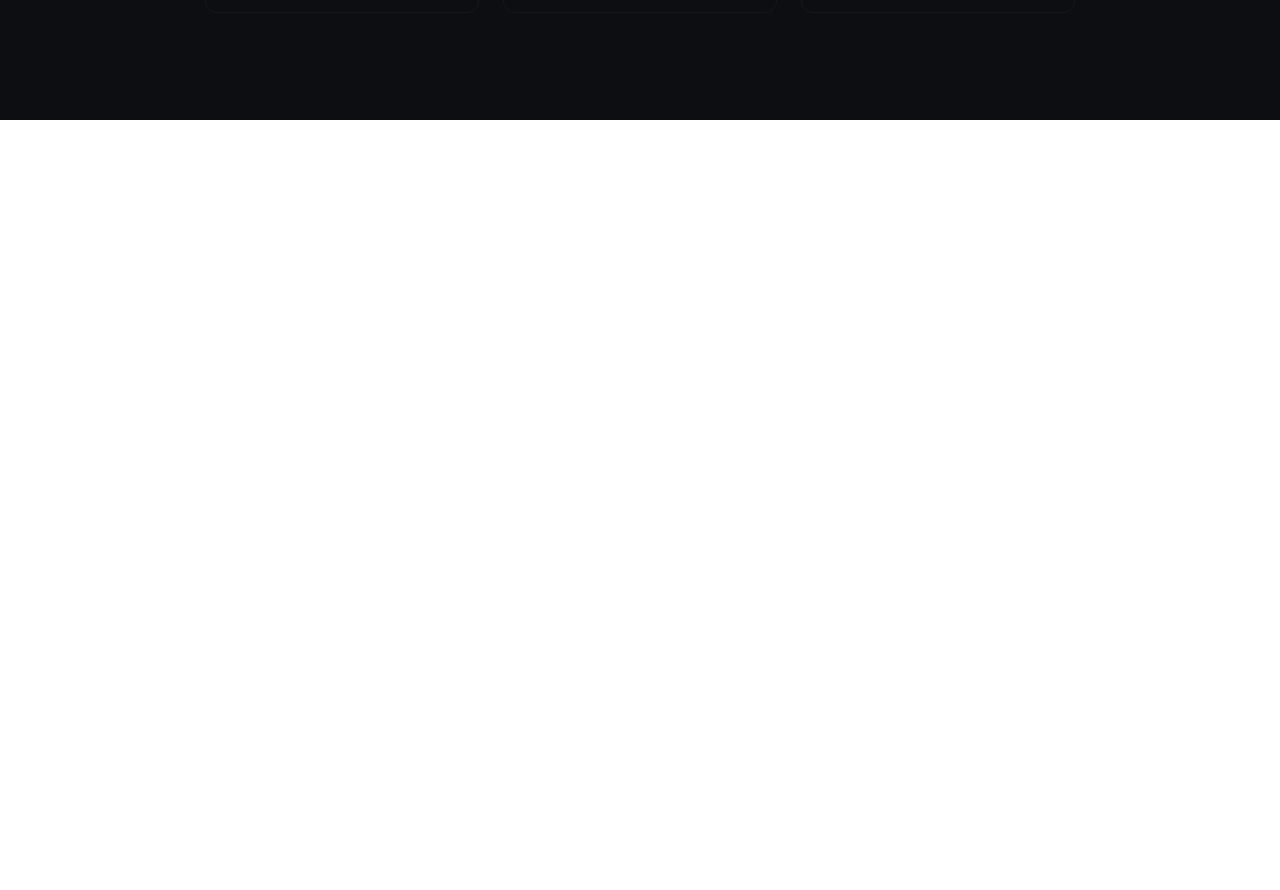
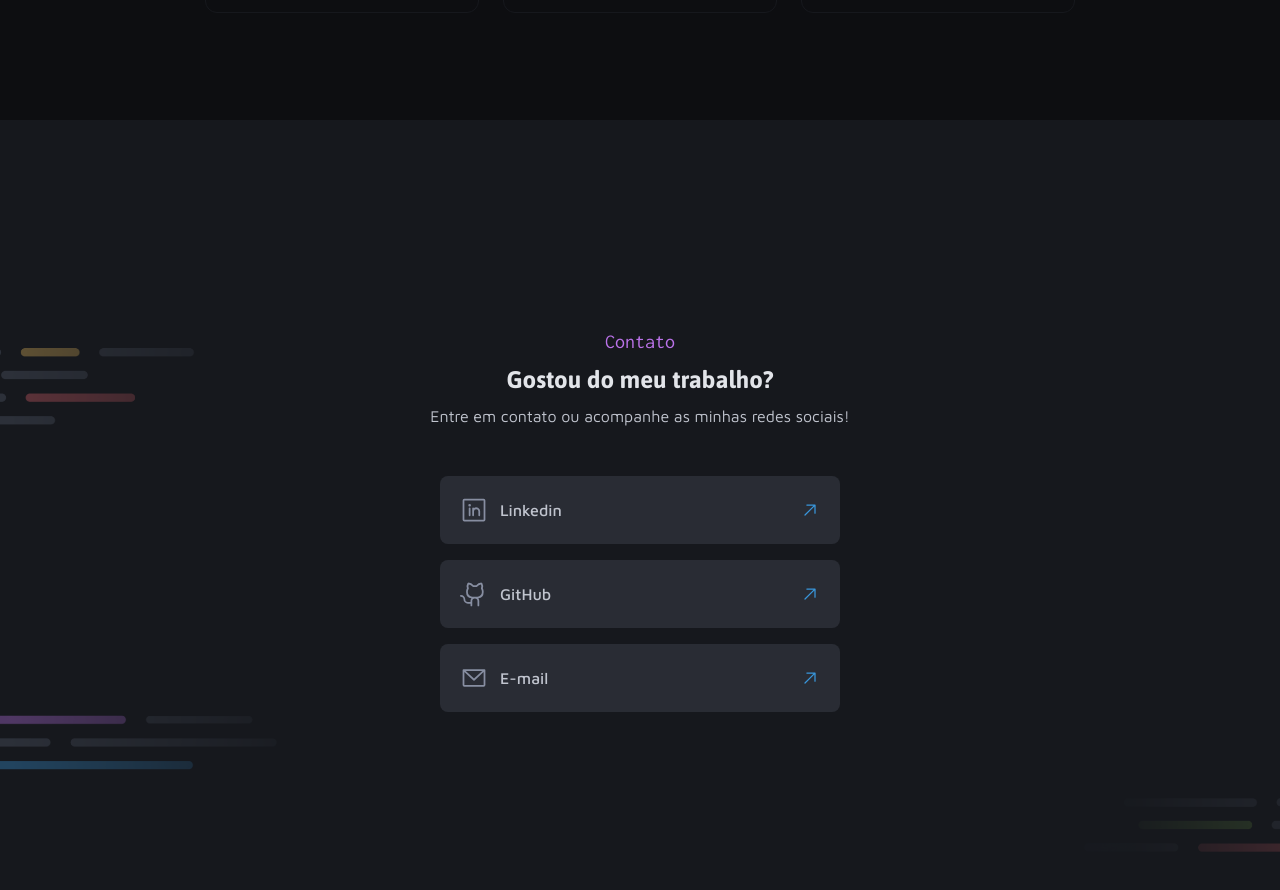
Before and after one commit to mateushr23/portfolio, a React (Vite) app: page / in a window 1280 px wide. Shown: the part 1960-2850 px from the top of the page. Before the commit the page ends 2080 px from the top, so only its background shows below. Built offline with nearby package versions, Linux system fonts and the light colour scheme.

Commit message:
feat: add contacts session

```diff
--- a/src/App.tsx
+++ b/src/App.tsx
@@ -1,8 +1,16 @@
+import { Contacts } from "./components/Contacts"
 import { Header } from "./components/Header"
 import { Projects } from "./components/Projects"
 import { Services } from "./components/Services"
 import { Tech } from "./components/Tech"
 import { CaretDoubleDown } from "@phosphor-icons/react"
+
+function scrollDown() {
+  window.scrollBy({
+    top: window.innerHeight,
+    behavior: "smooth",
+  })
+}
 
 export function App() {
   return (
@@ -17,7 +25,10 @@
           <Tech src={"./assets/React.svg"} text={"React"} />
           <Tech src={"./assets/Node.js.svg"} text={"Node.js"} />
         </div>
-        <CaretDoubleDown className="mt-24 size-8 text-gray400" />
+        <CaretDoubleDown
+          className="mt-24 size-8 text-gray400 cursor-pointer"
+          onClick={scrollDown}
+        />
       </div>
       <div className="flex flex-col items-center text-center min-h-screen bg-gray200">
         <Projects />
@@ -25,6 +36,9 @@
       <div className="flex flex-col items-center text-center bg-gray100 h-[480px]">
         <Services />
       </div>
+      <div className="bg-[url('./assets/background2.png')] flex flex-col items-center justify-center text-center min-h-screen bg-no-repeat bg-cover">
+        <Contacts />
+      </div>
     </div>
   )
 }
--- /dev/null
+++ b/src/components/Contacts.tsx
@@ -0,0 +1,61 @@
+import {
+  LinkedinLogo,
+  ArrowUpRight,
+  GithubLogo,
+  EnvelopeSimple,
+} from "@phosphor-icons/react"
+
+export function Contacts() {
+  return (
+    <div className="flex flex-col items-center">
+      <h1 className="text-purple text-xl font-inconsolata ">Contato</h1>
+      <h2 className="text-gray600 text-2xl font-bold font-asap mt-2">
+        Gostou do meu trabalho?
+      </h2>
+      <p className="text-base font-maven text-gray500 mt-2">
+        Entre em contato ou acompanhe as minhas redes sociais!
+      </p>
+      <div className="grid grid-cols-1 gap-4 mt-12">
+        <a
+          className="bg-gray300 p-5 rounded-lg w-[400px] flex justify-between items-center"
+          href="https://www.linkedin.com/in/mateushr23/"
+          target="_blank"
+        >
+          <div className="flex items-center gap-3">
+            <LinkedinLogo className="text-gray400" size={28} />
+            <p className="text-gray500 font-maven text-base font-medium">
+              Linkedin
+            </p>
+          </div>
+          <ArrowUpRight className="text-blue" size={20} />
+        </a>
+        <a
+          className="bg-gray300 p-5 rounded-lg w-[400px] flex justify-between items-center"
+          href="https://github.com/mateushr23"
+          target="_blank"
+        >
+          <div className="flex items-center gap-3">
+            <GithubLogo className="text-gray400" size={28} />
+            <p className="text-gray500 font-maven text-base font-medium">
+              GitHub
+            </p>
+          </div>
+          <ArrowUpRight className="text-blue" size={20} />
+        </a>
+        <a
+          className="bg-gray300 p-5 rounded-lg w-[400px] flex justify-between items-center"
+          href="mailto:mateushr23@gmail.com?subject=Pedido%20de%20Informações&body=Olá,%20gostaria%20de%20saber%20mais%20sobre%20os%20seus%20serviços."
+          target="_blank"
+        >
+          <div className="flex items-center gap-3">
+            <EnvelopeSimple className="text-gray400" size={28} />
+            <p className="text-gray500 font-maven text-base font-medium">
+              E-mail
+            </p>
+          </div>
+          <ArrowUpRight className="text-blue" size={20} />
+        </a>
+      </div>
+    </div>
+  )
+}
```
